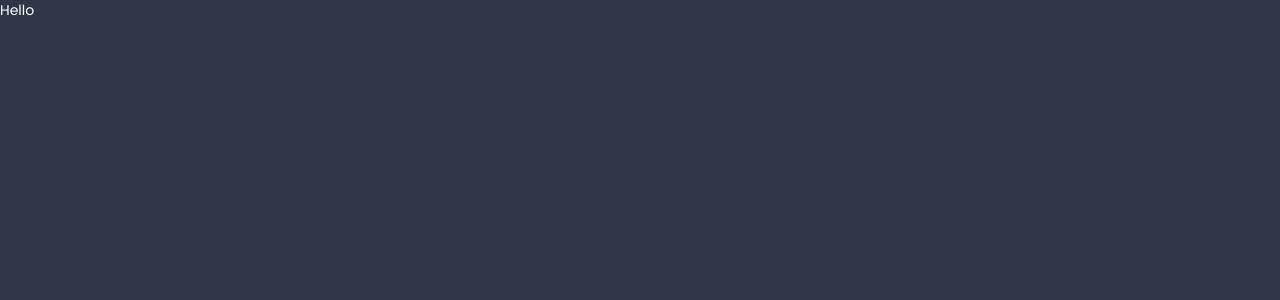
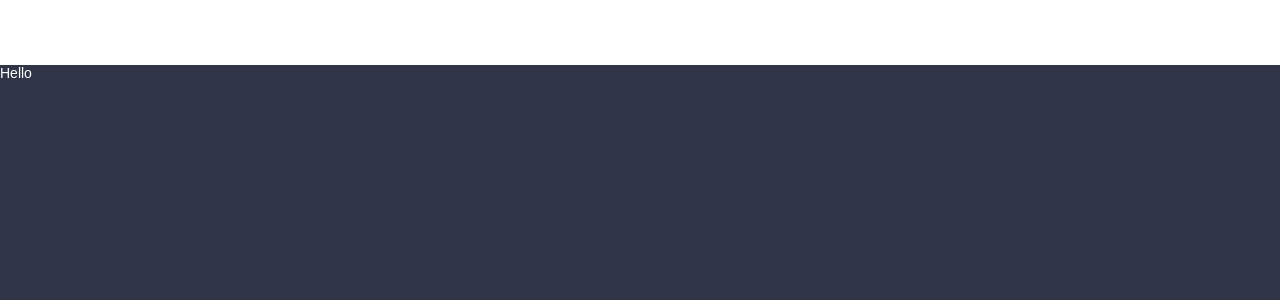
Before and after one commit to FiretechDS/Hustle-Employer, a Vue app in the folder packages/ui/: page / in a window 1280 px wide. Shown: the top 300 px of the page. Built offline with nearby package versions, Linux system fonts and the light colour scheme.

Commit message:
UI: base de barra de navegación y test de pull request

```diff
--- a/packages/ui/src/App.vue
+++ b/packages/ui/src/App.vue
@@ -1,27 +1,41 @@
 <template>
- <div class="container">
-   Hello
- </div>
+  <div class="main">
+    <NavBar/>
+    <div class="container">
+
+      Hello
+
+    </div>
+  </div>
 
 </template>
 
 <script lang="ts">
 import { defineComponent } from "vue";
-
+import NavBar from './components/nav-bar/NavBar.vue'
 
 export default defineComponent({
   name: "App",
   components: {
-
+    NavBar
   },
 });
 </script>
 
-<style lang="scss">
+<style lang="scss" >
+html, body {
+  margin: 0px !important;
+  padding: 0px !important;
+  font-family: 'Poppins', sans-serif;
+}
+.main{
+  width: 100%;
+}
 .container{
  background-color: $background-color;
+ margin:0;
+ min-height: 80vh;
+ font-size: $normal-font;
  color: $white;
- min-height: 100vh;
- font-size: $normal-font;
 }
 </style>
--- /dev/null
+++ b/packages/ui/src/components/nav-bar/NavBar.vue
@@ -0,0 +1,21 @@
+<template>
+  <div class="navContainer">
+
+  </div>
+</template>
+<script lang="ts">
+import { defineComponent } from 'vue'
+
+export default defineComponent({
+  name:'NavBar'
+})
+</script>
+
+<style lang="scss" scoped>
+  .navContainer{
+    background-color: $white;
+    height: 6.5rem;
+    width: 100%;
+
+  }
+</style>
--- a/packages/ui/src/styles/_global.scss
+++ b/packages/ui/src/styles/_global.scss
@@ -17,26 +17,21 @@ $xlarge-font: 5.4rem;
 $xxlarge-font: 7.8rem;
 
 //font-family
-@import url('https://fonts.googleapis.com/css2?family=Poppins:ital,wght@0,300;0,400;0,500;0,600;1,300;1,400&display=swap');
+@font-face {
+  font-family: 'Poppins';
+  src: url('https://fonts.googleapis.com/css2?family=Poppins:ital,wght@0,300;0,400;0,500;0,600;1,300;1,400&display=swap');
+}
 
 body {
   margin: 0;
   background-color: $background-color;
-  font-family: 'Poppins', sans-serif;
   overflow-x: hidden;
 }
 a {
   color: inherit;
   text-decoration: none;
 }
-*,
-*::before,
-*::after {
-  box-sizing: inherit;
-}
 
 html {
   font-size: 62.5%;
-  box-sizing: border-box;
-  overflow-x: hidden;
 }
```
